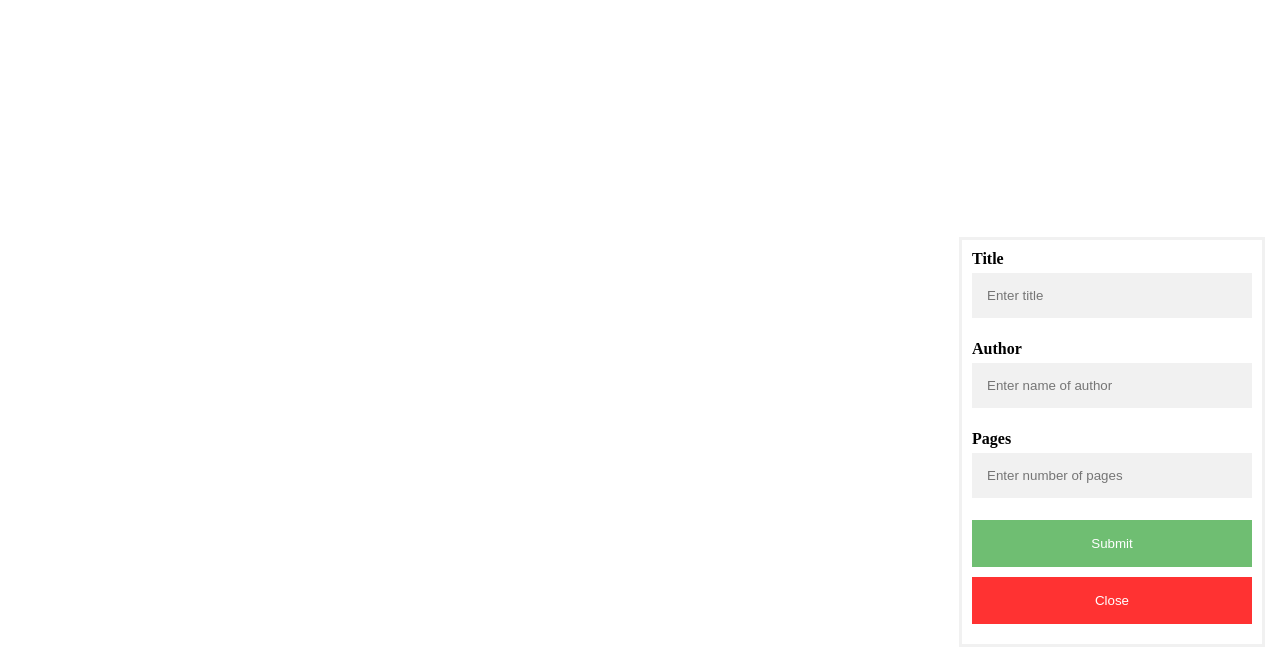
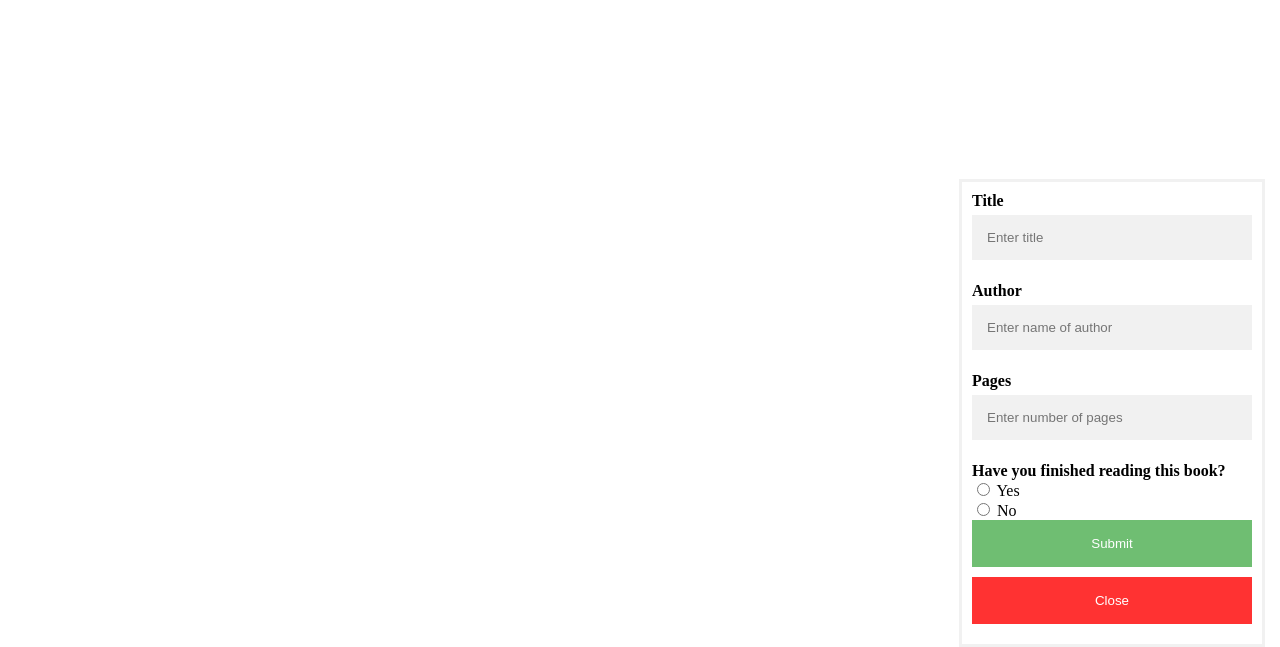
Before and after one commit to Daniel-Chow-YC/library-app--objectConstructorsJS-, a plain HTML site: page index.html in a window 1280 px wide. Both pictures are taken after a click on the button "New Book". Shown: the part 153-800 px from the top of the page. Drawn offline with Linux system fonts and the light colour scheme.

Commit message:
added option for if book has been read or not

```diff
--- a/index.html
+++ b/index.html
@@ -32,6 +32,13 @@
               <label for="pages"><b>Pages</b></label>
               <input type="text" id="pages" placeholder="Enter number of pages" name="pages" required>
 
+              <b>Have you finished reading this book?</b>
+              <br>
+              <input type="radio" id="yes" name="read?" value="yes">
+              <label for="yes">Yes</label><br>
+              <input type="radio" id="no" name="read?" value="no">
+              <label for="no">No</label><br>
+
               <button input type="submit" class="btn" onclick="addBook()">Submit</button>
               <button class="btn cancel" onclick="closeForm()">Close</button>
             </form>
--- a/main.js
+++ b/main.js
@@ -63,7 +63,8 @@ function addBook() {
     let titleValue = document.getElementById("title").value;
     let authorValue = document.getElementById("author").value;
     let pagesValue = document.getElementById("pages").value;
-    let newBook = new Book(titleValue, authorValue, pagesValue, false);
+    let read = document.getElementById("yes").checked;
+    let newBook = new Book(titleValue, authorValue, pagesValue, read);
     clearTable();
     addBookToLibrary(newBook);
     render();
```
